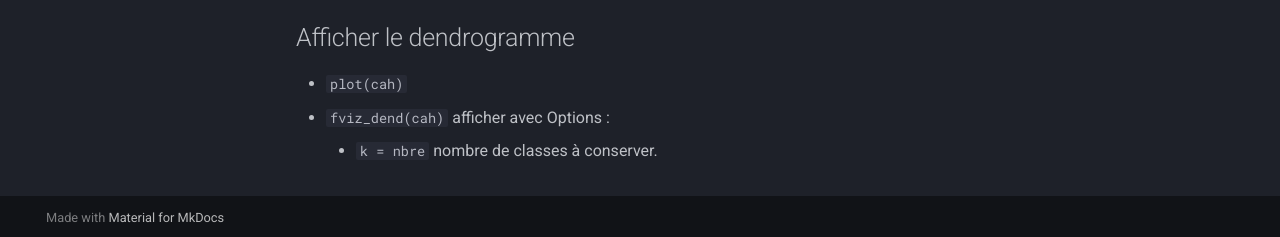
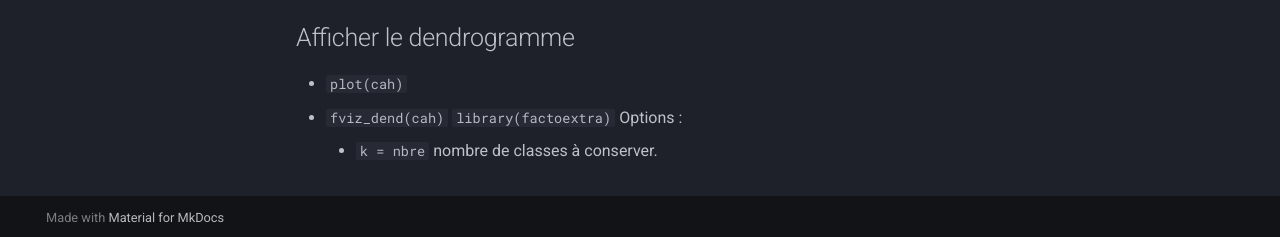
Before and after one commit to gdemare/Informatique, an MkDocs documentation site: the page built from docs/r/CAH_r.md, in a window 1280 px wide and 1057 px high. Shown: the part 817-1054 px from the top of the window. Built offline with MkDocs 1.6.1 and Material for MkDocs 9.7.7, drawn with Linux system fonts in a browser that asks for light colours; comment, search, counter and statistics services are not loaded.

Commit message:
Update CAH_r.md

```diff
--- a/docs/r/CAH_r.md
+++ b/docs/r/CAH_r.md
@@ -22,6 +22,6 @@ Ward        | `ward.D2`
 ## Afficher le dendrogramme
 
 * `plot(cah)`
-* `fviz_dend(cah)` afficher avec Options :
+* `fviz_dend(cah)` `library(factoextra)` Options :
 
     * `k = nbre` nombre de classes à conserver.
```
